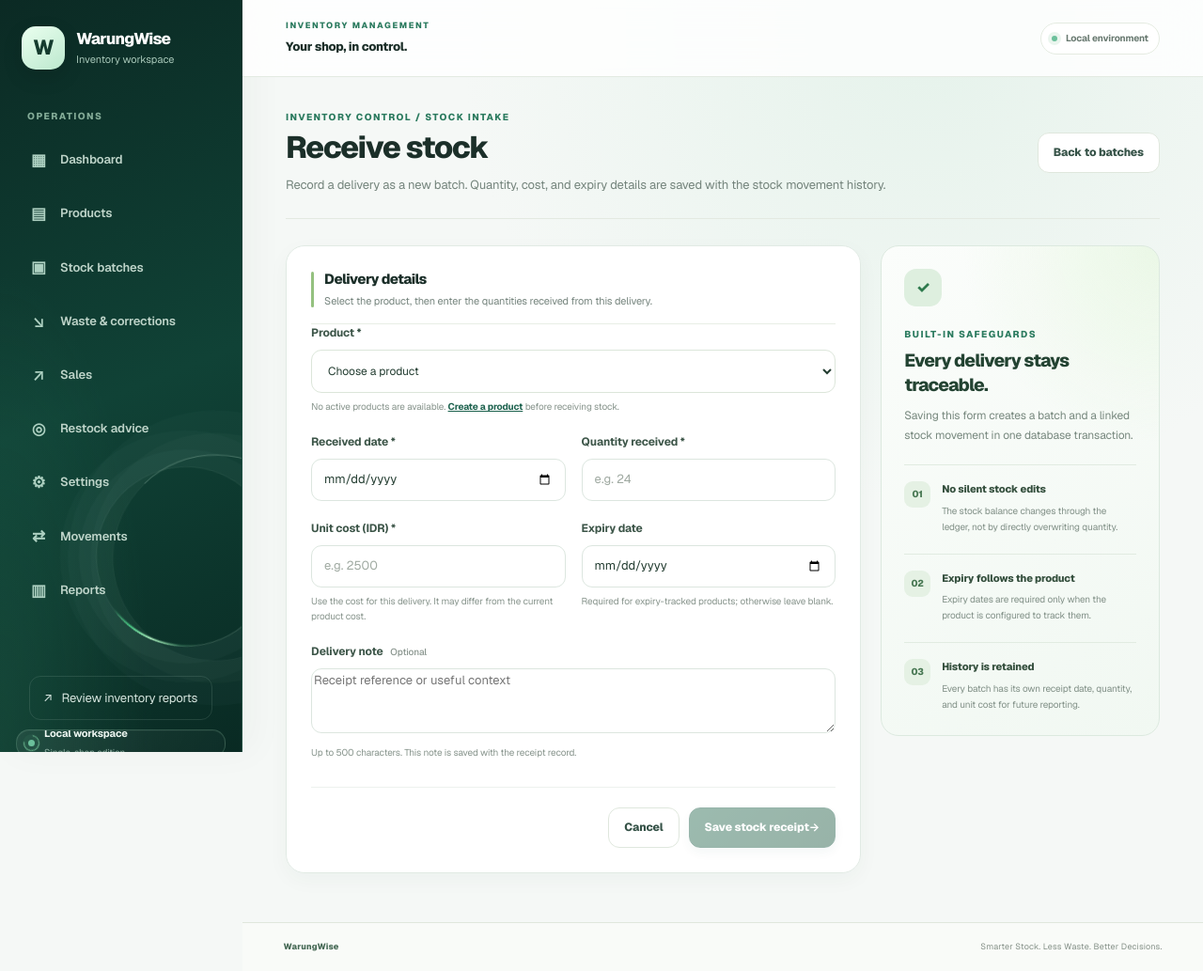
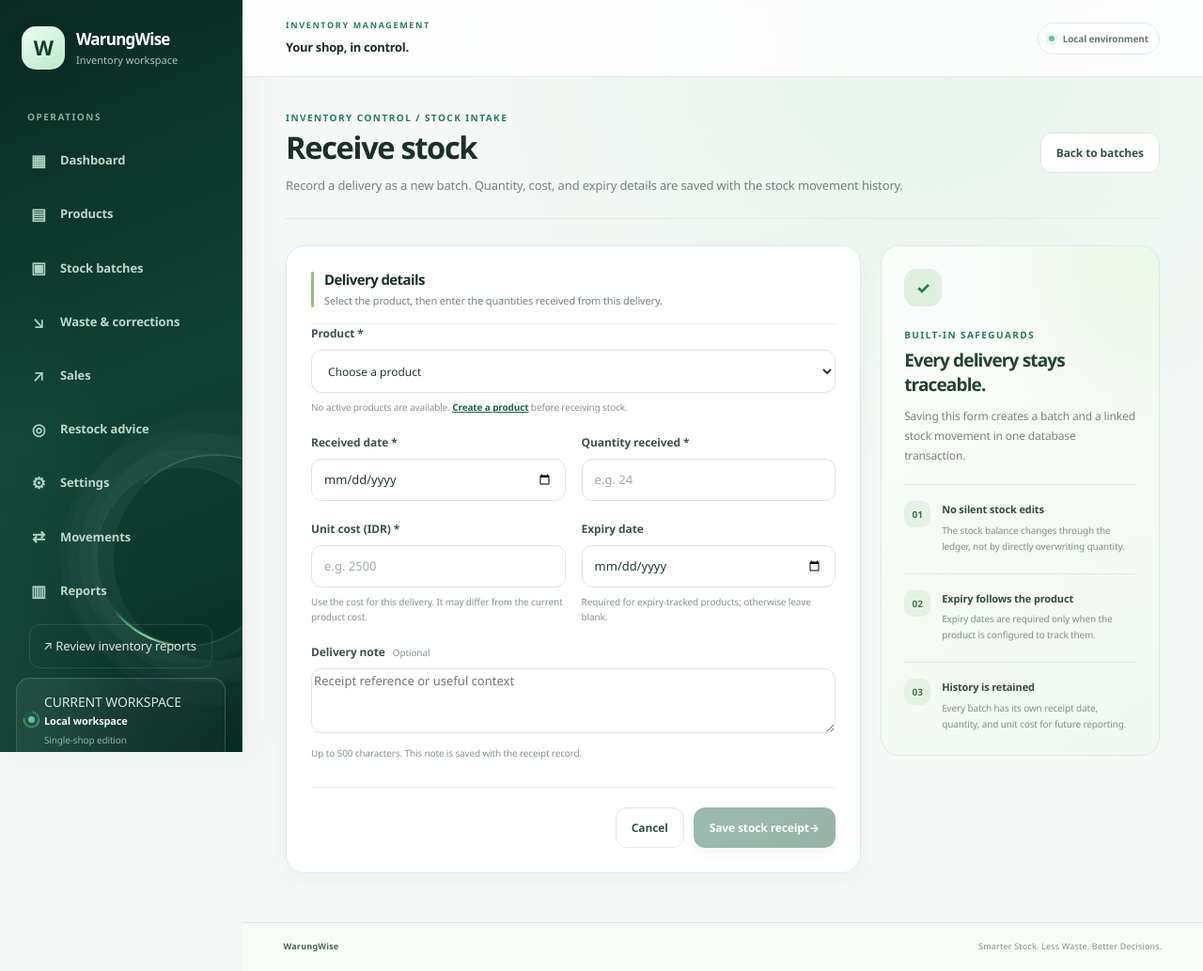
Before and after one commit to krisvan123/CS50X_FinalProject, a Python web app: template templates/batches/form.html in a window 1280 px wide. Shown: the whole page at 94% size. Run offline with Jinja, Linux system fonts and the light colour scheme; the template is opened without the code that fills it, so the values that code supplies are empty.

Commit message:
Unify workspace sidebar footer and load Plus Jakarta Sans typography

```diff
--- a/templates/base.html
+++ b/templates/base.html
@@ -1,5 +1,5 @@
 <!doctype html>
-<!-- AI-use disclosure: ChatGPT assisted with shared typography, navigation, and animation markup. -->
+<!-- AI-use disclosure: ChatGPT assisted with shared typography, navigation, workspace-footer layout, and animation markup. -->
 <html lang="id">
 <head>
     <meta charset="utf-8">
@@ -15,8 +15,8 @@
         crossorigin="anonymous">
     <link rel="preconnect" href="https://fonts.googleapis.com">
     <link rel="preconnect" href="https://fonts.gstatic.com" crossorigin>
-    <link href="https://fonts.googleapis.com/css2?family=Geist:wght@400;500;600;700;800;900&family=Geist+Mono:wght@400;500;600;700&display=swap" rel="stylesheet">
-    <link rel="stylesheet" href="{{ url_for('static', filename='css/styles.css', v='13') }}">
+    <link href="https://fonts.googleapis.com/css2?family=Plus+Jakarta+Sans:wght@400;500;600;700;800&display=swap" rel="stylesheet">
+    <link rel="stylesheet" href="{{ url_for('static', filename='css/styles.css', v='14') }}">
 </head>
 <body>
 <a class="skip-link" href="#main-content">Lewati ke konten utama</a>
@@ -72,16 +72,21 @@
             </a>
         </nav>
 
-        <div class="sidebar-spacer"></div>
-        <a class="sidebar-help-link" href="{{ url_for('reports') }}">↗ &nbsp; Review inventory reports</a>
-        <div class="workspace-card">
-            <span class="workspace-indicator" aria-hidden="true"></span>
-            <div>
-                <strong>{% if config.get('DEMO_READ_ONLY', False) %}Demo workspace{% else %}Local workspace{% endif %}</strong>
-                <small>{% if config.get('DEMO_READ_ONLY', False) %}Read-only sample data{% else %}Single-shop edition{% endif %}</small>
+        <div class="sidebar-bottom">
+            <a class="sidebar-help-link" href="{{ url_for('reports') }}">
+                <span aria-hidden="true">↗</span>
+                <span>Review inventory reports</span>
+            </a>
+            <div class="workspace-card" aria-label="Workspace status">
+                <span class="workspace-indicator" aria-hidden="true"></span>
+                <div class="workspace-copy">
+                    <span class="workspace-overline">CURRENT WORKSPACE</span>
+                    <strong>{% if config.get('DEMO_READ_ONLY', False) %}Demo workspace{% else %}Local workspace{% endif %}</strong>
+                    <small>{% if config.get('DEMO_READ_ONLY', False) %}Read-only sample data{% else %}Single-shop edition{% endif %}</small>
+                </div>
             </div>
+            <div class="sidebar-footnote">WarungWise · CS50x Final Project</div>
         </div>
-        <div class="sidebar-footnote">WarungWise · CS50x Final Project</div>
     </aside>
 
     <div class="main-column">
```
